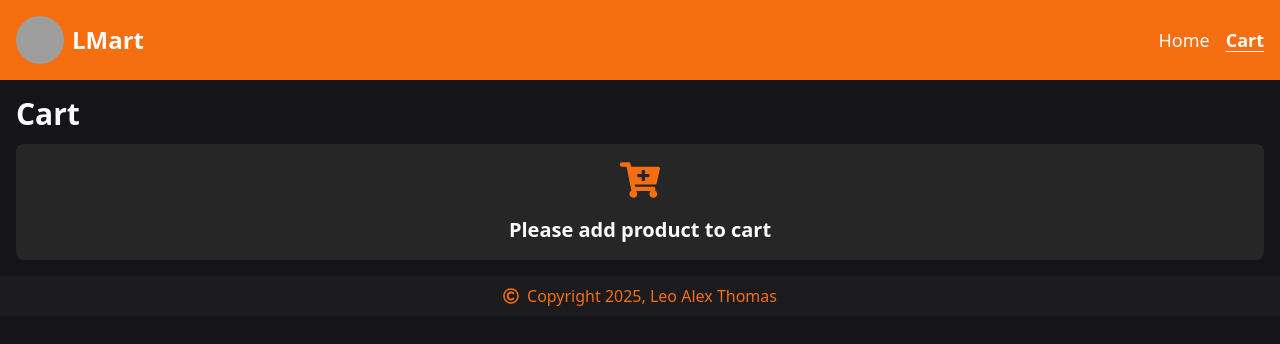
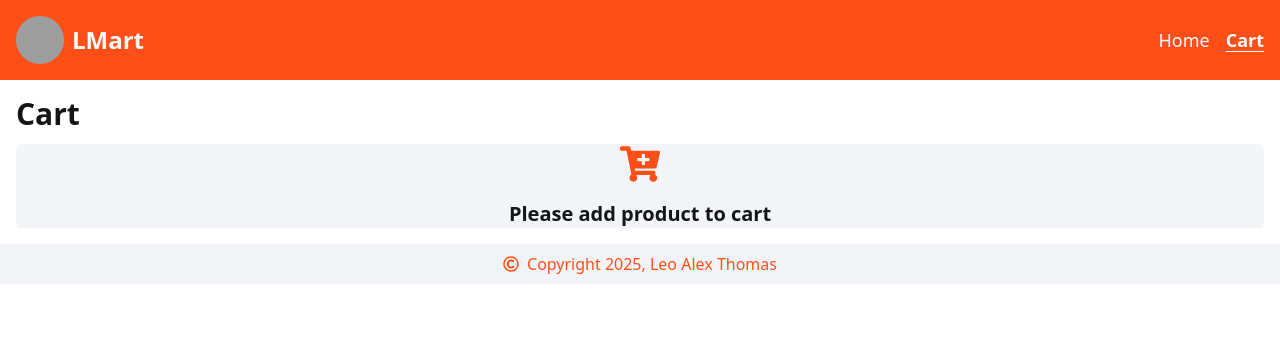
Before and after one commit to LeoAlexThomas/LMart, a React (Vite) app: page /cart in a window 1280 px wide. Shown: the top 344 px of the page. Built offline with nearby package versions, Linux system fonts and the light colour scheme; grey boxes are pictures that could not be loaded.

Commit message:
changed theme

```diff
--- a/src/App.jsx
+++ b/src/App.jsx
@@ -39,7 +39,7 @@ const App = () => {
   };
 
   return (
-    <div className="bg-[#151419] h-screen overflow-y-auto">
+    <div className="bg-white h-screen overflow-y-auto select-none">
       {/* NOTE: Success Message Toast */}
       {isModalOpen && (
         <CustomToast
--- a/src/Components/CartCard.jsx
+++ b/src/Components/CartCard.jsx
@@ -10,7 +10,7 @@ const CartCard = ({
   onRemoveItemFromCart,
 }) => {
   return (
-    <div className="flex flex-col md:flex-row gap-4 rounded-md overflow-hidden bg-[#1B1B1E] items-stretch pr-0 md:pr-4">
+    <div className="flex flex-col md:flex-row gap-4 rounded-lg overflow-hidden border-2 border-[#F2F4F7] items-stretch pr-0 md:pr-4">
       <div className=" p-4 h-full flex justify-center items-center w-full max-w-full md:max-w-[200px]">
         <img
           src={item.image}
@@ -18,32 +18,32 @@ const CartCard = ({
           className="w-40 h-40 rounded-lg object-contain "
         />
       </div>
-      <div className="flex flex-col xl:flex-row gap-4 py-4">
+      <div className="flex grow flex-col xl:flex-row gap-4 py-4">
         <div className="flex grow flex-col px-4 md:px-0 gap-2 ">
-          <h5 className="text-xl font-bold text-[#FBFBFB]">{item.title}</h5>
+          <h5 className="text-xl font-bold text-[#141519]">{item.title}</h5>
           <p className="text-base text-[#878787] line-clamp-4">
             {item.description}
           </p>
-          <p className="text-base text-[#FBFBFB]">
+          <p className="text-base font-medium text-[#141519]">
             Price: ${(item.price * itemCount).toFixed(2)}
           </p>
         </div>
         <div className="flex flex-row xl:flex-col gap-4 items-end justify-between px-4 md:px-0 h-full">
-          <div className="flex gap-4 border border-[#F56E0F] rounded-md items-center justify-between py-1 px-4">
+          <div className="flex gap-4 border border-[#FF4F18] rounded-md items-center justify-between py-1 px-4">
             <IoIosAdd
-              className="w-6 h-6 text-[#F56E0F] cursor-pointer"
+              className="w-6 h-6 text-[#FF4F18] cursor-pointer"
               onClick={onIncrementCart}
             />
-            <p className="text-base text-[#F56E0F] w-5 text-center">
+            <p className="text-base text-[#141519] w-5 text-center">
               {itemCount}
             </p>
             <IoMdRemove
-              className="w-6 h-6 text-[#F56E0F] cursor-pointer"
+              className="w-6 h-6 text-[#FF4F18] cursor-pointer"
               onClick={onDecrementCart}
             />
           </div>
           <div
-            className="flex flex-row gap-2 item-center bg-red-400 rounded-md w-[100px] px-2 py-1 cursor-pointer"
+            className="flex flex-row gap-2 item-center bg-red-500 rounded-md w-[100px] px-2 py-1 cursor-pointer"
             onClick={onRemoveItemFromCart}
           >
             <MdOutlineDeleteOutline className="w-6 h-6 text-[#FBFBFB]" />
--- a/src/Components/Footer.jsx
+++ b/src/Components/Footer.jsx
@@ -3,9 +3,9 @@ import { FaRegCopyright } from "react-icons/fa";
 
 const Footer = () => {
   return (
-    <div className="flex justify-center items-center gap-2 px-4 py-2 bg-[#1B1B1E] mt-4">
-      <FaRegCopyright className="text-[#F56E0F]" />
-      <p className="text-base font-medium text-center text-[#F56E0F]">
+    <div className="flex justify-center items-center gap-2 px-4 py-2 bg-[#F2F4F7] mt-4">
+      <FaRegCopyright className="text-[#FF4F18]" />
+      <p className="text-base font-medium text-center text-[#FF4F18]">
         Copyright 2025, Leo Alex Thomas
       </p>
     </div>
--- a/src/Components/NavBar.jsx
+++ b/src/Components/NavBar.jsx
@@ -3,7 +3,7 @@ import { Link, useLocation } from "react-router-dom";
 const NavBar = ({ cartItems }) => {
   const location = useLocation();
   return (
-    <div className="bg-[#F56E0F] sticky top-0 z-10">
+    <div className="bg-[#FF4F18] sticky top-0 z-10">
       <div className="max-w-[1440px] mx-auto p-4 flex justify-between items-center ">
         <div className="flex gap-2 items-center">
           <img
--- a/src/Components/ProductCard.jsx
+++ b/src/Components/ProductCard.jsx
@@ -1,29 +1,29 @@
 const ProductCard = ({ product, cartButtonElements, onCartButtonClicked }) => {
   return (
-    <div className="flex flex-col gap-4 justify-between border border-[#F56E0F40] rounded-xl overflow-hidden shadow-none hover:shadow-[0px_0px_15px_1px_#F56E0F40]">
-      <div className="bg-[#F56E0F40] p-4">
+    <div className=" flex flex-col gap-4 justify-between border border-[#FF4F1840] rounded-xl overflow-hidden shadow-none hover:shadow-[0px_0px_15px_1px_#FF4F1840]">
+      <div className="bg-[#FF4F1840] p-4">
         <img
           src={product.image}
           alt=""
           className="w-[200px] h-[200px] object-contain mx-auto"
         />
       </div>
-      <h4 className="text-lg font-bold px-4 line-clamp-2 text-[#FBFBFB]">
+      <h4 className="text-lg font-bold px-4 line-clamp-2 text-[#151419]">
         {product.title}
       </h4>
       <p className="text-base text-[#878787] px-4 line-clamp-3">
         {product.description}
       </p>
       <div className="flex gap-2 justify-between items-center">
-        <div className="py-2 px-2 mx-4 max-w-fit bg-[#F56E0FBF] rounded-lg text-white">
+        <div className="py-2 px-2 mx-4 max-w-fit bg-[#FF4F18BF] rounded-lg text-white font-bold">
           <p className=" text-xs  uppercase">{product.category}</p>
         </div>
-        <p className="text-base px-4 text-[#FBFBFB]">
+        <p className="text-base px-4 text-[#151419]">
           Amount: <span className="font-bold">${product.price}</span>
         </p>
       </div>
       <div
-        className="bg-[#F56E0F] mx-4 py-2 px-4 mb-4 rounded-md text-[#FBFBFB] font-medium flex justify-center items-center gap-4 cursor-pointer hover:shadow-[0px_0px_15px_3px_#00000026]"
+        className="bg-[#FF4F18] mx-4 py-2 px-4 mb-4 rounded-md text-[#FBFBFB] font-medium flex justify-center items-center gap-4 cursor-pointer hover:shadow-[0px_0px_15px_3px_#00000026]"
         onClick={onCartButtonClicked}
       >
         {cartButtonElements}
--- a/src/Pages/Cart.jsx
+++ b/src/Pages/Cart.jsx
@@ -18,7 +18,6 @@ const Cart = ({
 
   const handleDecrementCart = (product) => {
     const itemCount = cartItemsCount[product.id];
-    console.log(itemCount);
     if (itemCount <= 1) {
       return;
     }
@@ -38,13 +37,13 @@ const Cart = ({
 
   return (
     <div className="px-4 my-4 max-w-[1440px] mx-auto">
-      <h2 className="text-3xl font-bold text-[#FBFBFB]">Cart</h2>
+      <h2 className="text-3xl font-bold text-[#141517]">Cart</h2>
       <div className="flex gap-4 flex-col lg:flex-row">
-        <div className="w-full flex bg-[#262626] rounded-lg p-4 mt-3">
+        <div className="w-full flex  rounded-lg  mt-3">
           {cartItems.length === 0 ? (
-            <div className="w-full h-full flex gap-4 flex-col justify-center items-center ">
-              <FaCartPlus className="w-10 h-10 text-[#F56E0F]" />
-              <p className="text-xl font-bold text-[#FBFBFB]">
+            <div className="w-full h-full flex bg-[#F2F4F7] gap-4 flex-col justify-center items-center rounded-md">
+              <FaCartPlus className="w-10 h-10 text-[#FF4F18]" />
+              <p className="text-xl font-bold text-[#141519]">
                 Please add product to cart
               </p>
             </div>
@@ -67,8 +66,8 @@ const Cart = ({
           )}
         </div>
         {cartItems.length > 0 && (
-          <div className="flex gap-2 flex-col rounded-lg p-4 mt-3 bg-[#878787] w-full max-w-full lg:max-w-sm sticky md:relative bottom-4 md:bottom-0 h-fit">
-            <h4 className="text-xl font-bold text-[#FBFBFB]">
+          <div className="flex gap-2 flex-col rounded-lg p-4 mt-3 bg-white border-2 border-[#F2F4F7] w-full max-w-full lg:max-w-sm sticky md:relative bottom-4 md:bottom-0 h-fit">
+            <h4 className="text-xl font-bold text-[#141517]">
               Estimated Total
             </h4>
             <ItemViewer label="Total Price:" value={`$${getTotal()}`} />
@@ -88,8 +87,8 @@ const Cart = ({
 const ItemViewer = ({ label, value }) => {
   return (
     <div className="flex gap-2 justify-between items-center">
-      <p className="text-base font-medium text-[#FBFBFB]">{label}</p>
-      <p className="text-base text-[#FBFBFB]">{value}</p>
+      <p className="text-base font-medium text-[#141519]">{label}</p>
+      <p className="text-base text-[#141519]">{value}</p>
     </div>
   );
 };
--- a/src/Pages/Home.jsx
+++ b/src/Pages/Home.jsx
@@ -24,7 +24,7 @@ const Home = ({ cartItems, onCartButtonClicked }) => {
   if (isLoading) {
     return (
       <div className="flex flex-col gap-6 justify-center items-center h-screen">
-        <i className="fa-solid fa-spinner fa-spin-pulse text-[#f56e0f] fa-2xl"></i>
+        <i className="fa-solid fa-spinner fa-spin-pulse text-[#FF4F18] fa-2xl"></i>
         <p className="text-lg font-medium text-center text-[#FBFBFB]">
           Loading
         </p>
@@ -34,10 +34,10 @@ const Home = ({ cartItems, onCartButtonClicked }) => {
 
   return (
     <div className="max-w-[1440px] mx-auto px-4 my-4">
-      <h2 className="text-3xl font-bold text-[#FBFBFB]">Products</h2>
+      <h2 className="text-3xl font-bold text-[#151419]">Products</h2>
       {item === null || item.length === 0 ? (
         <div className="flex justify-center p-4 items-center flex-col h-screen">
-          <HiOutlineEmojiSad className="w-8 h-8 text-[#F56E0F] " />
+          <HiOutlineEmojiSad className="w-8 h-8 text-[#FF4F18] " />
           <p className="text-lg text-center text-[#FBFBFB]">
             Products not found
           </p>
```
